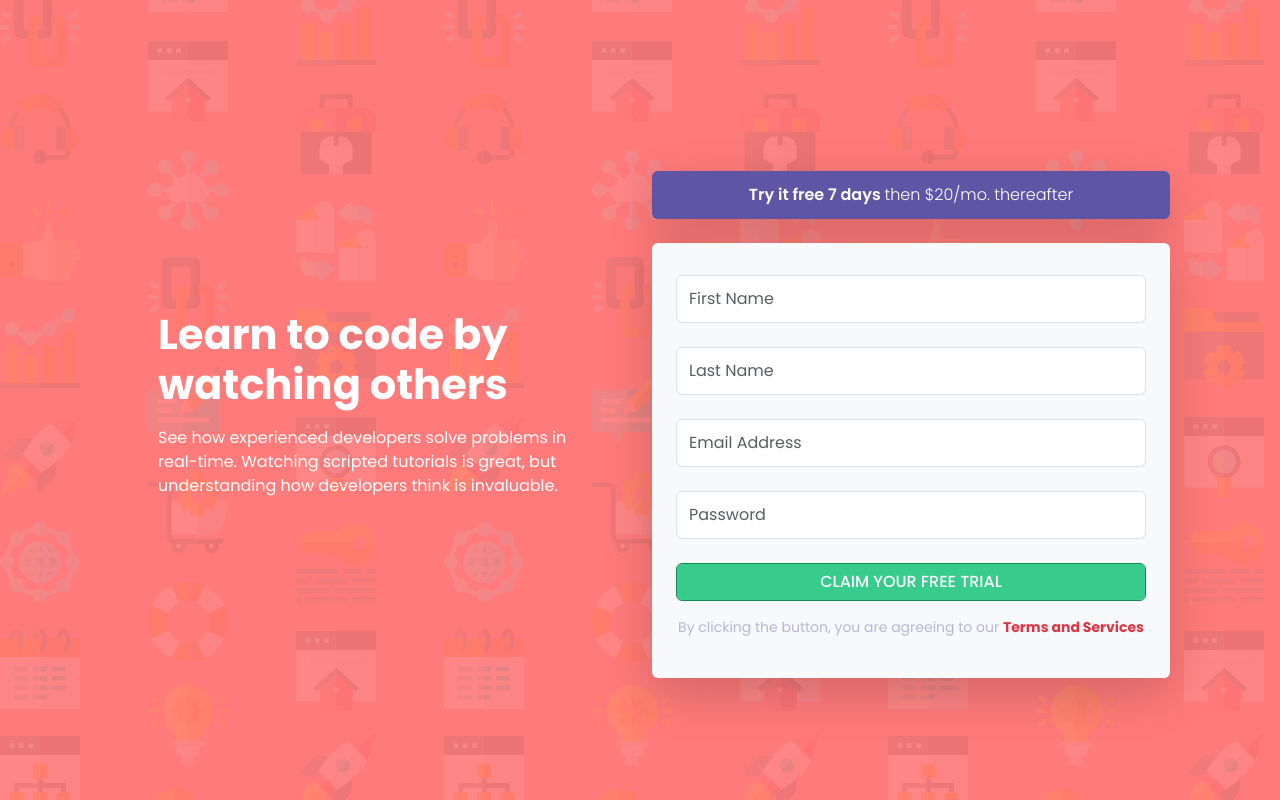
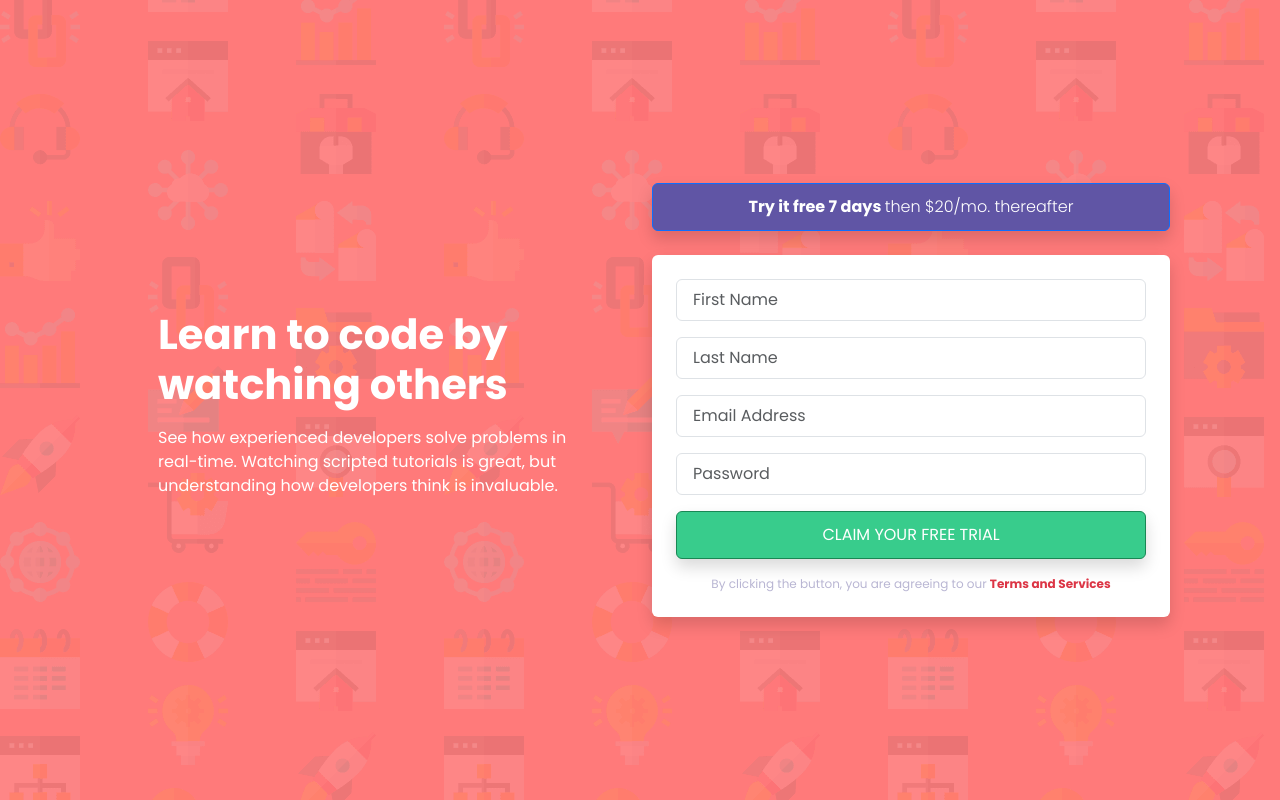
Before and after one commit to Bhee15/component-with-signup-form, a plain HTML site: page index.html in a window 1280 px wide. Drawn offline with nearby package versions, Linux system fonts and the light colour scheme.

Commit message:
fixed html

```diff
--- a/index.html
+++ b/index.html
@@ -17,7 +17,9 @@
       <!-- main section -->
       <section class="row justify-content-between m-3">
         <!-- section-1 -->
-        <section class="col-md-5 text-white d-lg-flex flex-column justify-content-center gap-2 w-lg-50 ms-lg-5 section-1 mt-4">
+        <section
+          class="col-md-5 text-white d-lg-flex flex-column justify-content-center gap-2 w-lg-50 ms-lg-5 section-1 mt-4"
+        >
           <h2 class="fw-bold">Learn to code by watching others</h2>
           <p class="text-1">
             See how experienced developers solve problems in real-time. Watching
@@ -26,69 +28,40 @@
           </p>
         </section>
         <!-- section-2 -->
-        <section class="col-md-6 d-flex flex-column section-2">
+        <section class="col-md-6 d-flex flex-column gap-4 section-2">
           <!-- div for btn-1 -->
           <div>
-            <button class="btn-1 mt-5 form-control btn btn-primary shadow-lg">
-              Try it free 7 days
-              <span class="fw-light">then $20/mo. thereafter</span>
+            <button class="btn-1 btn btn-primary w-100 fw-bold shadow">
+              Try it free 7 days <span class="fw-light">then $20/mo. thereafter</span>
             </button>
           </div>
-          <!-- section-3 -->
-          <section
-            class="container rounded d-flex flex-column mt-4 pt-2 pb-4 px-4 bg-light shadow-lg section-3"
-          >
-            <!-- form -->
-            <form class="form-floating">
+          <!-- form -->
+          <div class="container rounded bg-white d-flex flex-column gap-2 px-4 pt-4 pb-2 shadow">
+            <form class="needs-validation d-flex flex-column gap-3"novalidate>
               <div>
-                <label for="firstname"></label>
-                <input
-                  type="text"
-                  class="form-control"
-                  id="floatingInput"
-                  placeholder="First Name" first name cannot be empty
-                />
+                <input type="text"class="form-control px-3 py-2"id="floatingInput validationDefault01"placeholder="First Name"required/>
+                <div class="invalid-feedback">First name cannot be empty</div>
               </div>
               <div>
-                <label for="lastname"></label>
-                <input
-                  type="text"
-                  id="floatingInput"
-                  class="form-control"
-                  placeholder="Last Name"
-                last name cannot be empty/>
+                <input type="text"id="floatingInput validationCustom02"class="form-control px-3 py-2"placeholder="Last Name"required/>
+                <div class="invalid-feedback">Last name cannot be empty</div>
               </div>
               <div>
-                <label for="emailaddress"></label>
-                <input
-                  type="email"
-                  id="floatingInput"
-                  class="form-control"
-                  placeholder="Email Address" email@example/com Looks like this is not an email/>
+                <input type="email"id="validationCustom03"class="form-control px-3 py-2"placeholder="Email Address"required/>
+                <div class="invalid-feedback">Looks like this is not a valid email</div>
               </div>
               <div>
-                <label for="password"></label>
-                <input
-                  type="password"
-                  id="floatingInput"
-                  class="form-control"
-                  placeholder="Password" Password cannot be empty
-                />
+                <input type="password"id="floatingInput validationCustom04"class="form-control px-3 py-2"placeholder="Password"required/>
+                <div class="invalid-feedback">password cannot be empty</div>
               </div>
-            </form>
-            <!-- div for btn-2 -->
-            <div>
-              <button
-                class="btn-2 form-control mt-4 btn btn-success"
-                type="submit" >
+              <button class="btn-2 btn btn-success shadow" type="submit">
                 CLAIM YOUR FREE TRIAL
               </button>
-            </div>
-            <p class="text-2 mt-3 text-center">
-              By clicking the button, you are agreeing to our
-              <span class="text-danger fw-bold">Terms and Services</span>
+            </form>
+            <p class="text-2 mt-2 text-center">
+              By clicking the button, you are agreeing to our <span class="text-danger fw-bold">Terms and Services</span>
             </p>
-          </section>
+          </div>
         </section>
       </section>
     </main>
--- a/style.css
+++ b/style.css
@@ -37,40 +37,28 @@ h2{
 .btn-1{
     min-height: 3rem;
     background-color: var(--blue);
-    border: none;
     font-family: var(--ff-poppins);
-    font-weight: 600;
 }
 button{
     cursor: pointer;
-
 }
 
 .btn-2{
     background-color: var(--green);
-    font-weight: 500;
+    min-height: 3rem;
     font-family: var(--ff-poppins);
+    width: 100%;
 }
 
 .text-2{
     font-family: var(--ff-poppins);
-    font-size: 14px;
+    font-size: 12px;
     font-weight: 400;
     color: var(--grayish-blue);
 }
 
-
 form{
     font-family: var(--ff-poppins);
-}
-form input[type='text']{
-    min-height:3rem;
-}
-form input[type=email]{
-    min-height: 3rem;
-}
-form input[type='password']{
-    min-height: 3rem;
 }
 
 @media(max-width:428px){
@@ -91,17 +79,15 @@ form input[type='password']{
         font-size: 16px;
         padding: 0 1rem;
     }
+
     .btn-1{
         min-width: 100%;
         min-height: 5rem;
         font-weight: 600;
+        margin-top: 3rem;
         padding: 0 4rem;
     }
     .text-2{
     font-size: 12px;
     padding: 0 1rem;
-
     }
-    .btn-2{
-        min-height: 3rem;
-    }
```
